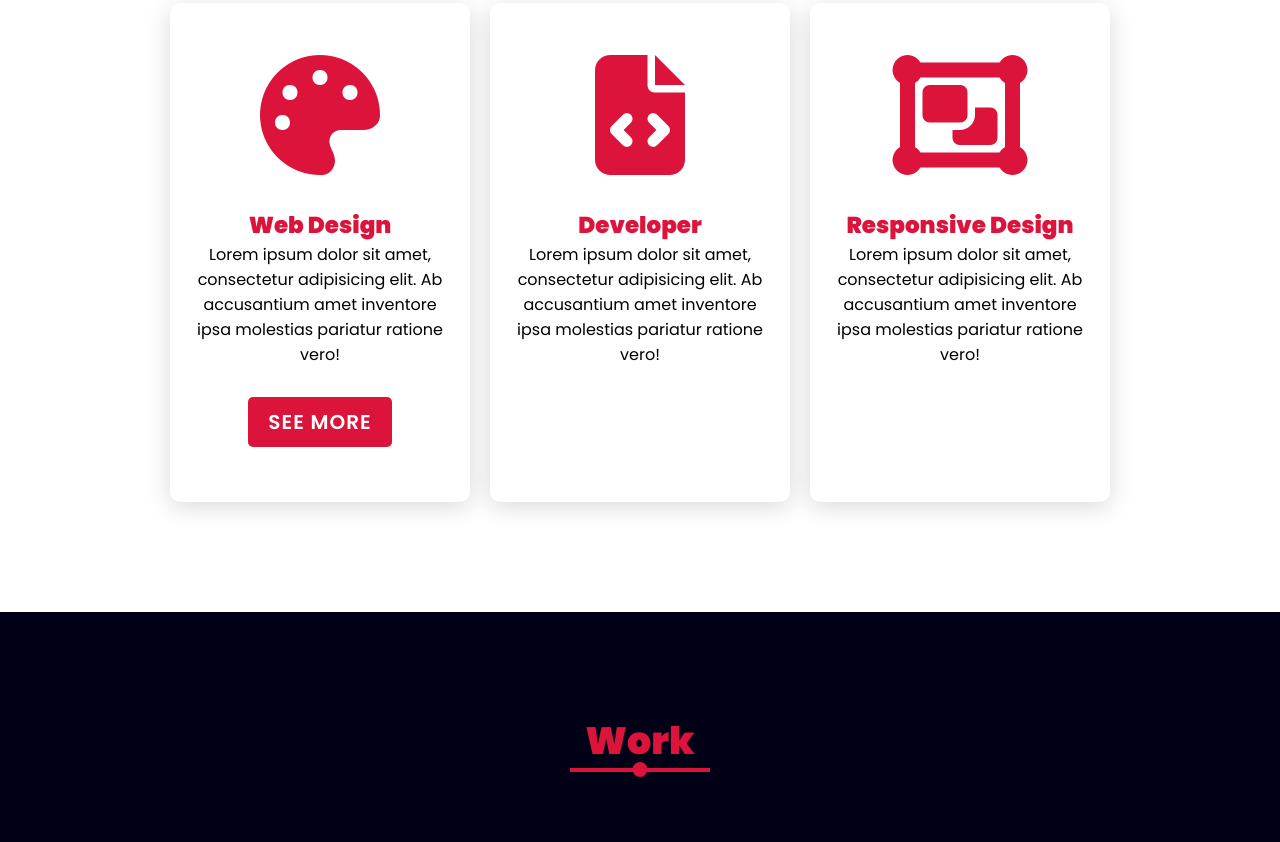
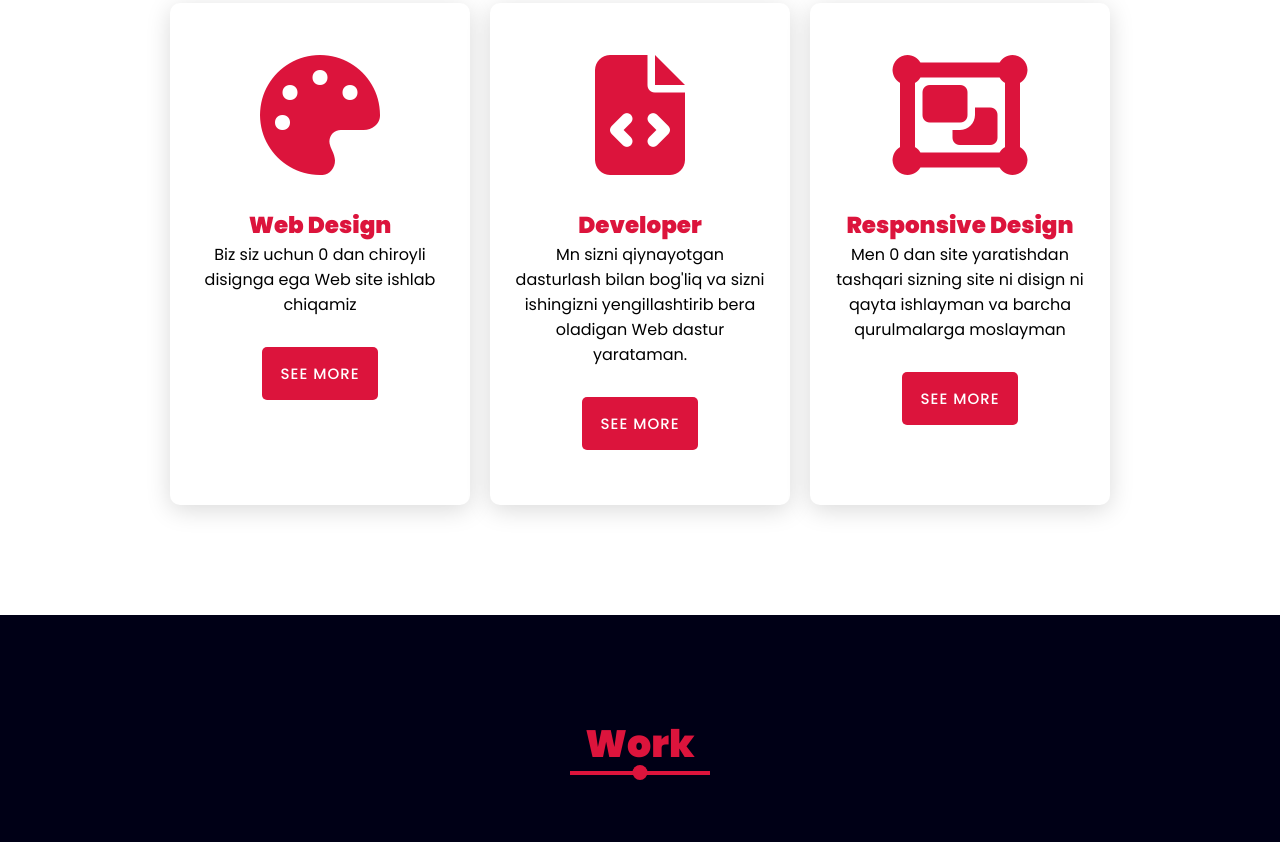
Before and after one commit to Abdullox2005/portfolio02, a website: page index.html in a window 1280 px wide. Shown: the part 2969-3811 px from the top of the page. Drawn offline with Linux system fonts and the light colour scheme.

Commit message:
btn class

```diff
--- a/index.html
+++ b/index.html
@@ -145,9 +145,8 @@
                 </div>
                 <div class="info">
                     <h3>Web Design</h3>
-                    <p>Lorem ipsum dolor sit amet, consectetur adipisicing elit. Ab accusantium amet inventore ipsa molestias pariatur ratione vero!
-                    </p>
-                    <a href="#" class="btn">see more</a>
+                    <p>Biz siz uchun 0 dan chiroyli disignga ega Web site ishlab chiqamiz </p>
+                    <a href="#" class="btn-card">see more</a>
                 </div>
             </div>
             <!--    firct-->
@@ -157,8 +156,8 @@
                 </div>
                 <div class="info">
                     <h3>Developer</h3>
-                    <p>Lorem ipsum dolor sit amet, consectetur adipisicing elit. Ab accusantium amet inventore ipsa molestias pariatur ratione vero!
-                    </p>
+                    <p>Mn sizni qiynayotgan dasturlash bilan bog'liq va sizni ishingizni yengillashtirib bera oladigan Web dastur yarataman.</p>
+                    <a href="#" class="btn-card">See More</a>
                 </div>
             </div>
             <!--    sacend-->
@@ -168,20 +167,10 @@
                 </div>
                 <div class="info">
                     <h3>Responsive Design</h3>
-                    <p>Lorem ipsum dolor sit amet, consectetur adipisicing elit. Ab accusantium amet inventore ipsa molestias pariatur ratione vero!
-                    </p>
+                    <p>Men 0 dan site yaratishdan tashqari sizning site ni disign ni qayta ishlayman va barcha qurulmalarga moslayman </p>
+                    <a href="#" class="btn-card">See More</a>
                 </div>
             </div>
-            <!--<div class="card reveal">
-                <div class="service-icon">
-                    <i class="fas fa-object-group"></i>
-                </div>
-                <div class="info">
-                    <h3>Idea</h3>
-                    <p>Lorem ipsum dolor sit amet, consectetur adipisicing elit. Ab accusantium amet inventore ipsa molestias pariatur ratione vero!
-                    </p>
-                </div>
-            </div>-->
         </div>
     </section>
     <!--servesac end-->
--- a/style.css
+++ b/style.css
@@ -132,6 +132,25 @@ section {
 }
 
 .btn:hover {
+    background: #fff;
+    color: black;
+}
+.btn-card {
+    color: white;
+    background: crimson;
+    font-size: 15px;
+    font-weight: 500;
+    display: inline-block;
+    padding: 15px 18px ;
+    text-transform: uppercase;
+    text-decoration: none;
+    letter-spacing: 1px;
+    border-radius: 5px;
+    margin: 30px auto;
+    transition: .7s ease;
+}
+
+.btn-card:hover {
     background: #fff;
     color: black;
 }
```
